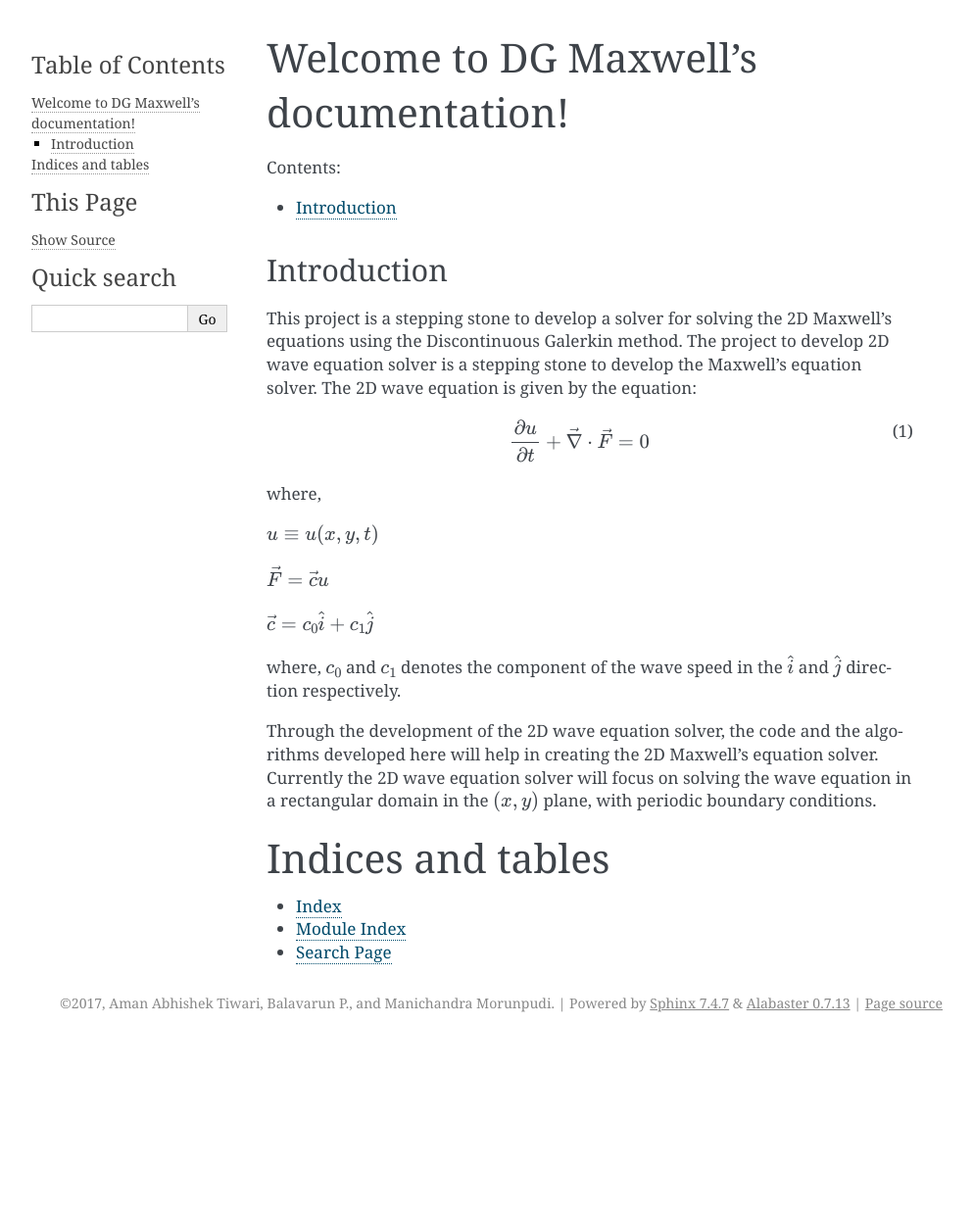
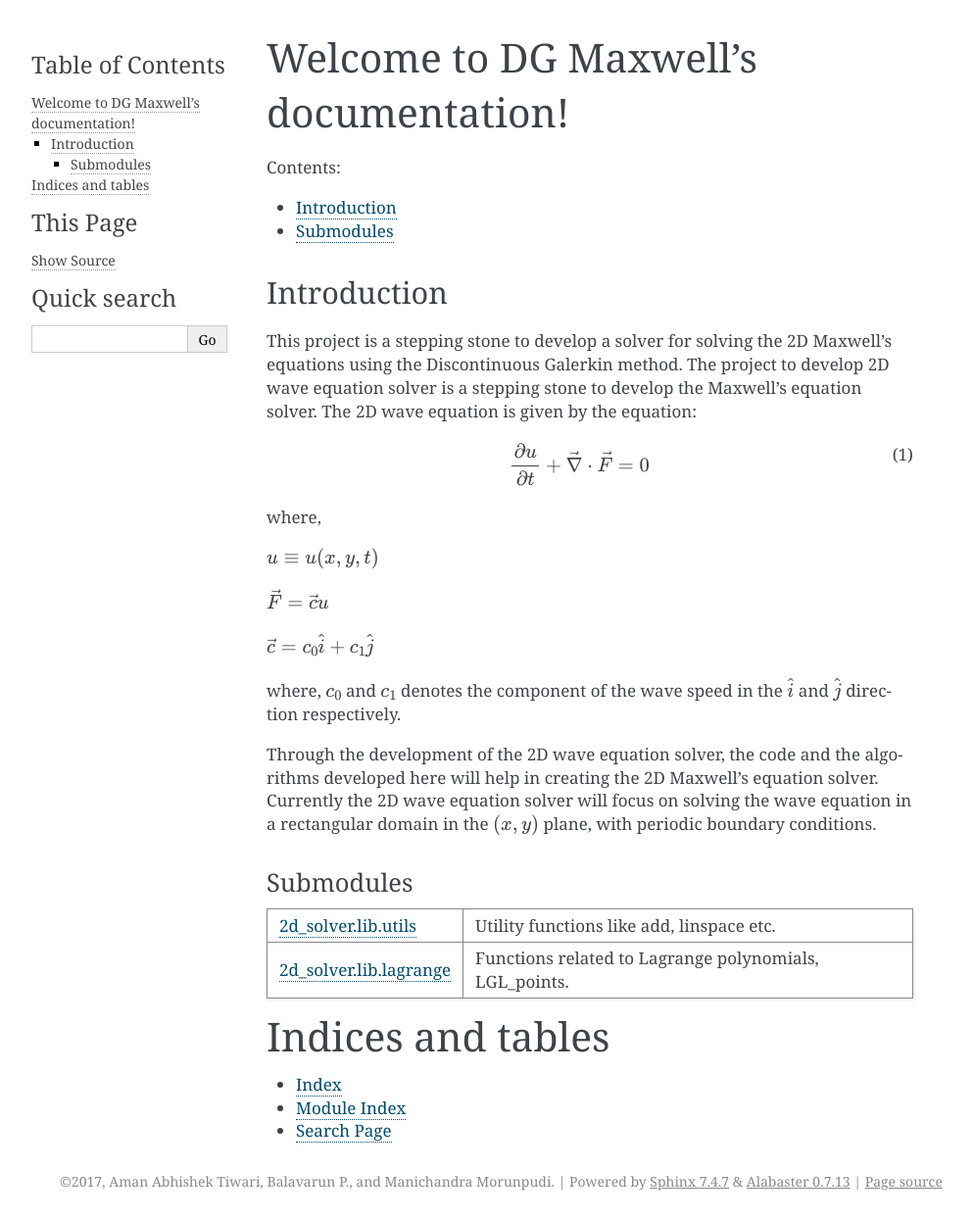
Before and after one commit to QuazarTech/DG_Maxwell, a Sphinx documentation site: the page built from docs/index.rst, in a window 1280 px wide. Shown: the whole page at 98% size, without its empty margins (148-1141 px from the left). Built offline with Sphinx 7.4.7, drawn with Linux system fonts in a browser that asks for light colours; before the commit the page ends 1063 px from its top, so only the background shows below that.

Commit message:
Submodules section added in the documentation.

```diff
--- a/docs/index.rst
+++ b/docs/index.rst
@@ -12,9 +12,10 @@ Contents:
    :maxdepth: 2
 
    intro
+   submodules
 
 .. include:: intro.rst
-
+.. include:: submodules.rst
 
 Indices and tables
 ==================
--- a/docs/lagrange.rst
+++ b/docs/lagrange.rst
@@ -1,6 +1,8 @@
-===========
-lagrange.py
-===========
+.. _lagrange:
+
+======================
+2d_solver.lib.lagrange
+======================
 
 .. automodule::
    2d_solver.lib.lagrange
--- /dev/null
+++ b/docs/submodules.rst
@@ -0,0 +1,11 @@
+.. _submodules:
+
+==========
+Submodules
+==========
+
++---------------+--------------------------------------------------------+
+|:ref:`utils`   | Utility functions like add, linspace etc.              |
++---------------+--------------------------------------------------------+
+|:ref:`lagrange`| Functions related to Lagrange polynomials, LGL_points. |
++---------------+--------------------------------------------------------+
--- a/docs/utils.rst
+++ b/docs/utils.rst
@@ -1,6 +1,8 @@
-========
-utils.py
-========
+.. _utils:
+
+===================
+2d_solver.lib.utils
+===================
 
 .. automodule::
    2d_solver.lib.utils
```
